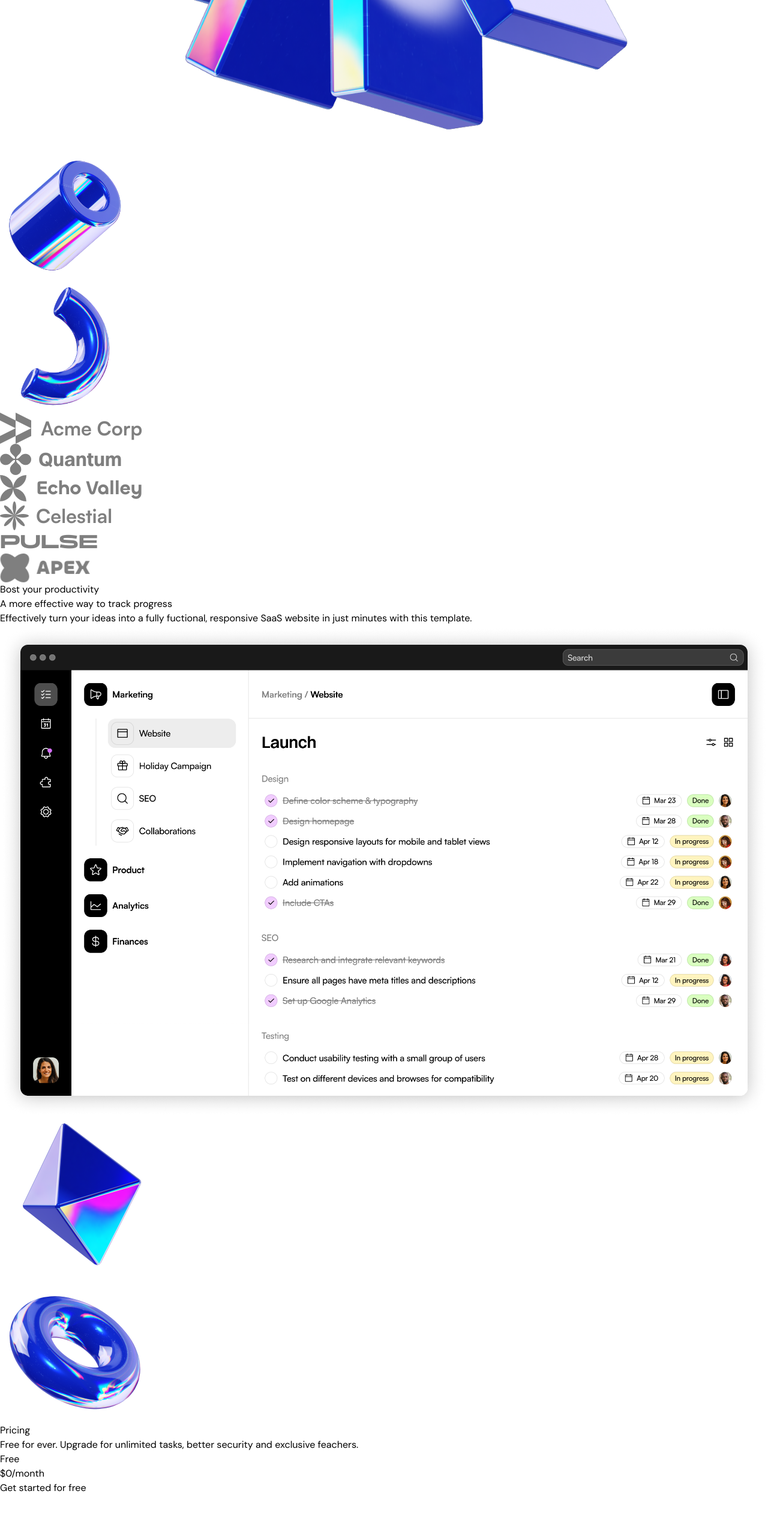
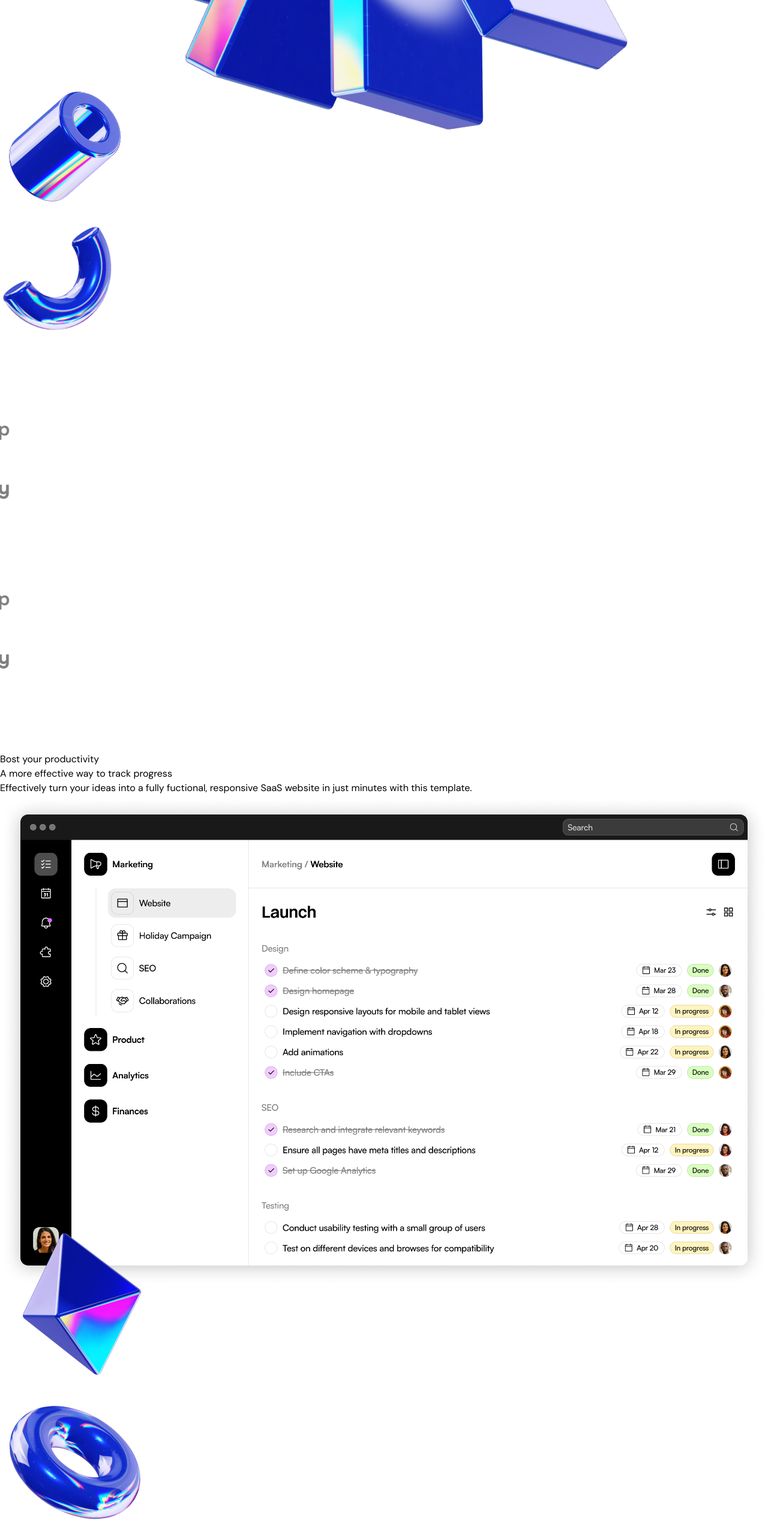
Before and after one commit to Generative-AI-Developer/saas-application, a Next.js app: page / in a window 1280 px wide. Shown: the part 4100-6666 px from the top of the page at 60% size. Built offline with nearby package versions, Linux system fonts and the light colour scheme.

Commit message:
Finished

```diff
--- a/src/sections/CallToAction.tsx
+++ b/src/sections/CallToAction.tsx
@@ -1,11 +1,24 @@
+"use client";
 import ArrowRight from "@/assets/arrow-right.svg";
 import starImage from "@/assets/star.png";
 import springImage from "@/assets/spring.png";
 import Image from "next/image";
+import { motion, useScroll, useTransform } from "framer-motion";
+import { useRef } from "react";
 
 export const CallToAction = () => {
+  const sectionRef = useRef(null);
+  const { scrollYProgress } = useScroll({
+    target: sectionRef,
+    offset: ["start end", "end start"],
+  });
+
+  const translateY = useTransform(scrollYProgress, [0, 1], [150, -150]);
   return (
-    <section className="bg-gradient-to-b from-white to-[#D2DCFF] py-24 overflow-x-clip">
+    <section
+      ref={sectionRef}
+      className="bg-gradient-to-b from-white to-[#D2DCFF] py-24 overflow-x-clip"
+    >
       <div className="container">
         <div className="section-heading relative">
           <h2 className="section-title">Sign up for free today</h2>
@@ -14,17 +27,23 @@ export const CallToAction = () => {
             progress and motivate your efforts
           </p>
 
-          <Image
-            src={starImage}
+          <motion.img
+            src={starImage.src}
             alt="start Image"
             width={360}
             className="absolute -left-[360px] -top-[137px]"
+            style={{
+              translateY,
+            }}
           />
-          <Image
-            src={springImage}
+          <motion.img
+            src={springImage.src}
             alt="spring Image"
             width={360}
             className="absolute -right-[331px] -top-[19px]"
+            style={{
+              translateY,
+            }}
           />
         </div>
         <div className="flex gap-2 justify-center mt-10 items-center">
--- a/src/sections/Hero.tsx
+++ b/src/sections/Hero.tsx
@@ -53,19 +53,26 @@ export const Hero = () => {
                 ease: easeInOut,
               }}
             />
-            <Image
-              src={cylinderImage}
+            <motion.img
+              src={cylinderImage.src}
               alt="cylinder Image"
               height={220}
               width={220}
               className="hidden md:block -top-8 -left-32 md:absolute"
+              style={{
+                translateY: translateY,
+              }}
             />
-            <Image
-              src={noodleImage}
+            <motion.img
+              src={noodleImage.src}
               alt="noodle image"
               width={220}
               height={220}
               className="hidden lg:block absolute top-[524px] left-[448] rotate-[30deg]"
+              style={{
+                rotate: 30,
+                translateY: translateY,
+              }}
             />
           </div>
         </div>
--- a/src/sections/LogoTicker.tsx
+++ b/src/sections/LogoTicker.tsx
@@ -1,29 +1,88 @@
-import acmeLogo from '@/assets/logo-acme.png'
-import quamtumLogo from '@/assets/logo-quantum.png'
-import echoLogo from '@/assets/logo-echo.png'
-import celestialLogo from '@/assets/logo-celestial.png'
-import pulseLogo from '@/assets/logo-pulse.png'
-import apexLogo from '@/assets/logo-apex.png'
-import Image from 'next/image'
-
-
+"use client";
+import acmeLogo from "@/assets/logo-acme.png";
+import quamtumLogo from "@/assets/logo-quantum.png";
+import echoLogo from "@/assets/logo-echo.png";
+import celestialLogo from "@/assets/logo-celestial.png";
+import pulseLogo from "@/assets/logo-pulse.png";
+import apexLogo from "@/assets/logo-apex.png";
+import Image from "next/image";
+import { motion } from "framer-motion";
 
 export const LogoTicker = () => {
-  return(
-    <div className='py-8 md:py-12 bg-white'>
-        <div className='flex overflow-hidden [mask-image:linear-gradient(to_right,transparent,black,transparent)]'>
-          <div className='container'>
-            <div className='flex gap-14 flex-none'>
-                <Image src={acmeLogo} alt='AcmeLogo' className='log-ticker-image'/>
-                <Image src={quamtumLogo} alt='Quamtum Logo' className='log-ticker-image'/>
-                <Image src={echoLogo} alt='Echo Logo' className='log-ticker-image'/>
-                <Image src={celestialLogo} alt='Celestial Logo' className='log-ticker-image'/>
-                <Image src={pulseLogo} alt='PulseLogo' className='log-ticker-image'/>
-                <Image src={apexLogo} alt='Apex Logo' className='log-ticker-image'/>
-            </div>
-          </div>
+  return (
+    <div className="py-8 md:py-12 bg-white">
+      <div className="container">
+        <div className="flex overflow-hidden [mask-image:linear-gradient(to_right,transparent,black,transparent)]">
+          <motion.div
+            className="flex gap-14 flex-none pr-14"
+            animate={{
+              translateX: "-50%",
+            }}
+            transition={{
+              duration: 20,
+              repeat: Infinity,
+              ease: "linear",
+              repeatType: "loop",
+            }}
+          >
+            <Image src={acmeLogo} alt="AcmeLogo" className="log-ticker-image" />
+            <Image
+              src={quamtumLogo}
+              alt="Quamtum Logo"
+              className="log-ticker-image"
+            />
+            <Image
+              src={echoLogo}
+              alt="Echo Logo"
+              className="log-ticker-image"
+            />
+            <Image
+              src={celestialLogo}
+              alt="Celestial Logo"
+              className="log-ticker-image"
+            />
+            <Image
+              src={pulseLogo}
+              alt="PulseLogo"
+              className="log-ticker-image"
+            />
+            <Image
+              src={apexLogo}
+              alt="Apex Logo"
+              className="log-ticker-image"
+            />
+
+            {/* Second set for animation */}
+
+            <Image src={acmeLogo} alt="AcmeLogo" className="log-ticker-image" />
+            <Image
+              src={quamtumLogo}
+              alt="Quamtum Logo"
+              className="log-ticker-image"
+            />
+            <Image
+              src={echoLogo}
+              alt="Echo Logo"
+              className="log-ticker-image"
+            />
+            <Image
+              src={celestialLogo}
+              alt="Celestial Logo"
+              className="log-ticker-image"
+            />
+            <Image
+              src={pulseLogo}
+              alt="PulseLogo"
+              className="log-ticker-image"
+            />
+            <Image
+              src={apexLogo}
+              alt="Apex Logo"
+              className="log-ticker-image"
+            />
+          </motion.div>
         </div>
+      </div>
     </div>
-
-  )
+  );
 };
--- a/src/sections/Pricing.tsx
+++ b/src/sections/Pricing.tsx
@@ -1,5 +1,7 @@
-import CheckIcon from '@/assets/check.svg'
-import {twMerge} from 'tailwind-merge'
+"use client";
+import CheckIcon from "@/assets/check.svg";
+import { twMerge } from "tailwind-merge";
+import { motion } from "framer-motion";
 
 const pricingTiers = [
   {
@@ -54,52 +56,90 @@ const pricingTiers = [
 ];
 
 export const Pricing = () => {
-  return(
-
+  return (
     <section className="py-24 bg-white">
       <div className="container">
-
-          <div className='section-heading'>
+        <div className="section-heading">
           <h2 className="section-title">Pricing</h2>
-          <p className="section-description mt-5">Free for ever. Upgrade for unlimited tasks, better security and exclusive feachers.</p>
+          <p className="section-description mt-5">
+            Free for ever. Upgrade for unlimited tasks, better security and
+            exclusive feachers.
+          </p>
         </div>
-        <div className='flex flex-col gap-6 items-center mt-10 lg:flex-row lg:items-end lg: justify-center '>
-        {
-              pricingTiers.map(({title, monthlyPrice, buttonText, popular,inverse,features})=>(
-                  <div className={twMerge('card', inverse === true && 'border-black bg-black text-white')}>
-                    <div className='flex justify-between'>
-                    <h3 className={twMerge('text-lg font-bold text-black/20', inverse ===true && 'text-white/60')}>{title}</h3>
-                      {popular ===true && (
-                    <div className='inline-flex text-sm px-4 py-1.5 rounded-xl border border-white/20'>
-                      <span className='bg-[linear-gradient(to_right,#DD7DDF,#E1CD86,#71C2EF,#3BFFFF,#DD7DDF)] text-transparent bg-clip-text font-medium'>
-                        Popular</span>
+        <div className="flex flex-col gap-6 items-center mt-10 lg:flex-row lg:items-end lg: justify-center ">
+          {pricingTiers.map(
+            ({
+              title,
+              monthlyPrice,
+              buttonText,
+              popular,
+              inverse,
+              features,
+            }) => (
+              <div
+                className={twMerge(
+                  "card",
+                  inverse === true && "border-black bg-black text-white"
+                )}
+              >
+                <div className="flex justify-between">
+                  <h3
+                    className={twMerge(
+                      "text-lg font-bold text-black/20",
+                      inverse === true && "text-white/60"
+                    )}
+                  >
+                    {title}
+                  </h3>
+                  {popular === true && (
+                    <div className="inline-flex text-sm px-4 py-1.5 rounded-xl border border-white/20">
+                      <motion.span
+                        className="bg-[linear-gradient(to_right,#DD7DDF,#E1CD86,#71C2EF,#3BFFFF,#DD7DDF,#DD7DDF,#E1CD86,#71C2EF,#3BFFFF,#DD7DDF)] [background-size:200%] text-transparent bg-clip-text font-medium"
+                        animate={{
+                          backgroundPositionX: "100%",
+                        }}
+                        transition={{
+                          repeat: Infinity,
+                          ease: "linear",
+                          repeatType: "loop",
+                          duration: 1,
+                        }}
+                      >
+                        Popular
+                      </motion.span>
                     </div>
                   )}
                 </div>
 
-
-                    <div className='flex items-baseline gap-1 mt-[30px]'>
-                      <span className='text-4xl font-bold tracking-tighter leading-none'>${monthlyPrice}</span>
-                      <span className='tracking-tight font-bold text-black/50'>/month</span>
+                <div className="flex items-baseline gap-1 mt-[30px]">
+                  <span className="text-4xl font-bold tracking-tighter leading-none">
+                    ${monthlyPrice}
+                  </span>
+                  <span className="tracking-tight font-bold text-black/50">
+                    /month
+                  </span>
                 </div>
-                      <button className={twMerge('btn btn-primary w-full mt-[30px]',inverse === true && "bg-white text-black")}>{buttonText}</button>
-                      <ul className='flex flex-col gap-5 mt-8'>
-                        {features.map((feature)=>(
-                          <li className='text-sm flex items-center gap-4'>
-                            <CheckIcon className='h-6 w-6'/>
+                <button
+                  className={twMerge(
+                    "btn btn-primary w-full mt-[30px]",
+                    inverse === true && "bg-white text-black"
+                  )}
+                >
+                  {buttonText}
+                </button>
+                <ul className="flex flex-col gap-5 mt-8">
+                  {features.map((feature) => (
+                    <li className="text-sm flex items-center gap-4">
+                      <CheckIcon className="h-6 w-6" />
                       <span>{feature}</span>
                     </li>
                   ))}
                 </ul>
               </div>
-
-              ))
-            }
-
+            )
+          )}
         </div>
       </div>
     </section>
-
-
-  )
+  );
 };
--- a/src/sections/ProductShowcase.tsx
+++ b/src/sections/ProductShowcase.tsx
@@ -1,31 +1,62 @@
+"use client";
+import productImage from "@/assets/product-image.png";
+import pyramidImage from "@/assets/pyramid.png";
+import tubeImage from "@/assets/tube.png";
+import Image from "next/image";
+import { motion, useScroll, useTransform } from "framer-motion";
+import { useRef } from "react";
 
-import productImage from '@/assets/product-image.png'
-import pyramidImage from '@/assets/pyramid.png'
-import tubeImage from '@/assets/tube.png'
-import Image from 'next/image';
 export const ProductShowcase = () => {
+  const sectionRef = useRef(null);
+  const { scrollYProgress } = useScroll({
+    target: sectionRef,
+    offset: ["start end", "end start"],
+  });
+
+  const translateY = useTransform(scrollYProgress, [0, 1], [150, -150]);
   return (
-    <section className='bg-gradient-to-b from-[#FFFFFF] to-[D2DCFF] py-24 overflow-x-clip'>
+    <section
+      ref={sectionRef}
+      className="bg-gradient-to-b from-[#FFFFFF] to-[D2DCFF] py-24 overflow-x-clip"
+    >
       <div className="container">
-        <div className='section-heading'>
-        <div className='flex justify-center'>
-        <div className='tag'>Bost your productivity</div>
+        <div className="section-heading">
+          <div className="flex justify-center">
+            <div className="tag">Bost your productivity</div>
+          </div>
+          <h2 className="section-title mt-5">
+            A more effective way to track progress
+          </h2>
+
+          <p className="section-description mt-5">
+            Effectively turn your ideas into a fully fuctional, responsive SaaS
+            website in just minutes with this template.
+          </p>
         </div>
-        <h2 className='section-title mt-5'>A more effective way to track progress</h2>
-
-        <p className='section-description mt-5'>
-          Effectively turn your ideas into a fully fuctional, responsive SaaS website in just minutes with this template.
-        </p>
-        </div>
-        <div className='relative'>
-        <Image src={productImage} alt='Product Image' className='mt-10'/>
-        <Image src={pyramidImage} alt='Paramid Image' className='hidden md:block absolute -right-36 -top-32' height={262} width={262}/>
-        <Image src={tubeImage} alt='tube Image' height={248} className='hidden md:block absolute bottom-24 -left-36'/>
+        <div className="relative">
+          <Image src={productImage} alt="Product Image" className="mt-10" />
+          <motion.img
+            src={pyramidImage.src}
+            alt="Paramid Image"
+            className="hidden md:block absolute -right-36 -top-32"
+            height={262}
+            width={262}
+            style={{
+              translateY,
+            }}
+          />
+          <motion.img
+            src={tubeImage.src}
+            alt="tube Image"
+            height={248}
+            width={248}
+            className="hidden md:block absolute bottom-24 -left-36"
+            style={{
+              translateY,
+            }}
+          />
         </div>
       </div>
     </section>
-
-
-
   );
 };
--- a/src/sections/Testimonials.tsx
+++ b/src/sections/Testimonials.tsx
@@ -1,3 +1,4 @@
+"use client";
 import avatar1 from "@/assets/avatar-1.png";
 import avatar2 from "@/assets/avatar-2.png";
 import avatar3 from "@/assets/avatar-3.png";
@@ -9,7 +10,8 @@ import avatar8 from "@/assets/avatar-8.png";
 import avatar9 from "@/assets/avatar-9.png";
 import Image from "next/image";
 import { twMerge } from "tailwind-merge";
-
+import { motion } from "framer-motion";
+import React from "react";
 const testimonials = [
   {
     text: "As a seasoned designer always on the lookout for innovative tools, Framer.com instantly grabbed my attention.",
@@ -74,13 +76,23 @@ const thirdColumn = testimonials.slice(6, 9);
 const TestimonialColumn = (props: {
   className?: string;
   testimonials: typeof testimonials;
+  duration?: number;
 }) => (
-  <div
-    className={twMerge(
-      "flex flex-col gap-6 mt-10 [mask-image:linear-gradient(to_bottom,transparent,black_25%,black_75%,transparent)]",
-      props.className
-    )}
+  <div className="{props.className}">
+    <motion.div
+      className="flex flex-col gap-6"
+      animate={{
+        translateY: "-50%",
+      }}
+      transition={{
+        repeat: Infinity,
+        ease: "linear",
+        repeatType: "loop",
+        duration: props.duration || 10,
+      }}
     >
+      {[...new Array(2)].fill(0).map((_, index) => (
+        <React.Fragment key={index}>
           {props.testimonials.map(({ text, imageSrc, name, username }) => (
             <div className="card">
               <div>{text}</div>
@@ -94,11 +106,16 @@ const TestimonialColumn = (props: {
                 />
               </div>
               <div className="flex flex-col">
-          <div className="font-medium tracking-tight leading-5">{name}</div>
+                <div className="font-medium tracking-tight leading-5">
+                  {name}
+                </div>
                 <div className="leading-5 tracking-tight">{username}</div>
               </div>
             </div>
           ))}
+        </React.Fragment>
+      ))}
+    </motion.div>
   </div>
 );
 
@@ -116,15 +133,17 @@ export const Testimonials = () => {
             essitial tool for users around the world.
           </p>
         </div>
-        <div className="flex justify-center gap-6">
-          <TestimonialColumn testimonials={firstColumn} />
+        <div className="flex justify-center gap-6  mt-10 [mask-image:linear-gradient(to_bottom,transparent,black_25%,black_75%,transparent)] max-h-[738] overflow-hidden">
+          <TestimonialColumn testimonials={firstColumn} duration={19} />
           <TestimonialColumn
             testimonials={secondColumn}
-            className="hidden md:flex"
+            className="hidden md:block"
+            duration={15}
           />
           <TestimonialColumn
             testimonials={thirdColumn}
-            className="hidden md:flex"
+            className="hidden md:block"
+            duration={19}
           />
         </div>
       </div>
```
Lines whose indentation alone changed are shown as unchanged.
